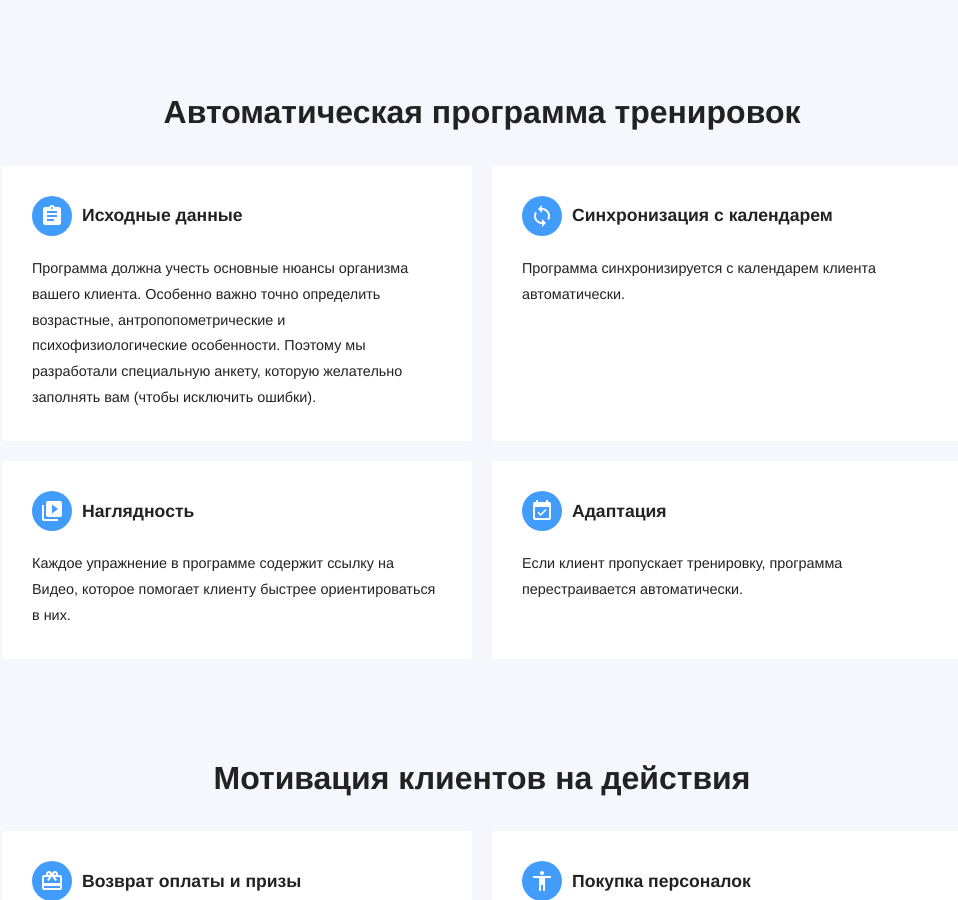
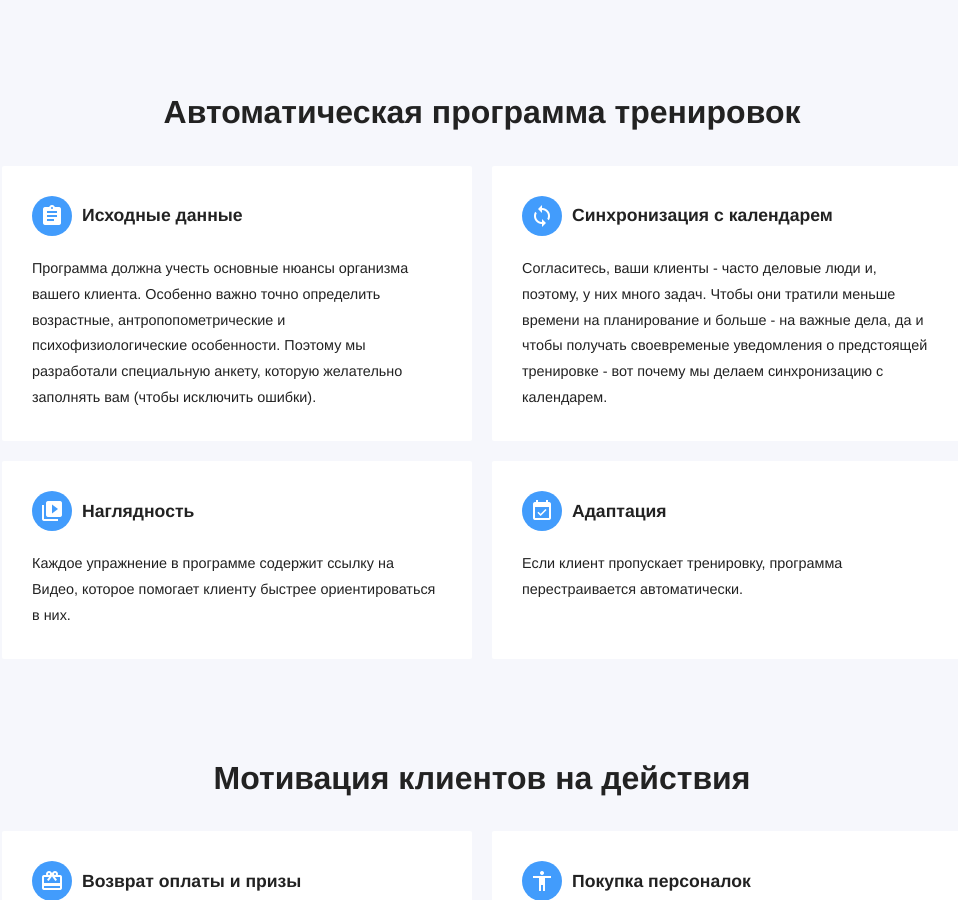
Before and after one commit to RakhimyanTim/fitness.github.io, a Jekyll site: the page built from pages/features.html, in a window 1280 px wide and 900 px high, scrolled down 509 px. Shown: the whole window, without its empty margins (158-1116 px from the left). Built offline with Jekyll 4.4.1, drawn with Linux system fonts in a browser that asks for light colours; some web fonts are replaced.

Commit message:
Update features.html

```diff
--- a/pages/features.html
+++ b/pages/features.html
@@ -26,7 +26,7 @@ permalink: /features/
 	<ul class="cards">
 		{% include components/features/data-block.html icon="assignment" title="Исходные данные" content="Программа должна учесть основные нюансы организма вашего клиента. Особенно важно точно определить возрастные, антропопометрические и психофизиологические особенности. Поэтому мы разработали специальную анкету, которую желательно заполнять вам (чтобы исключить ошибки)." %}
 
-		{% include components/features/data-block.html icon="sync" title="Синхронизация с календарем" content="Программа синхронизируется с календарем клиента автоматически." %}
+		{% include components/features/data-block.html icon="sync" title="Синхронизация с календарем" content="Согласитесь, ваши клиенты - часто деловые люди и, поэтому, у них много задач. Чтобы они тратили меньше времени на планирование и больше - на важные дела, да и чтобы получать своевременые уведомления о предстоящей тренировке - вот почему мы делаем синхронизацию с календарем." %}
 
 		{% include components/features/data-block.html icon="video_library" title="Наглядность" content="Каждое упражнение в программе содержит ссылку на Видео, которое помогает клиенту быстрее ориентироваться в них." %}
 
```
